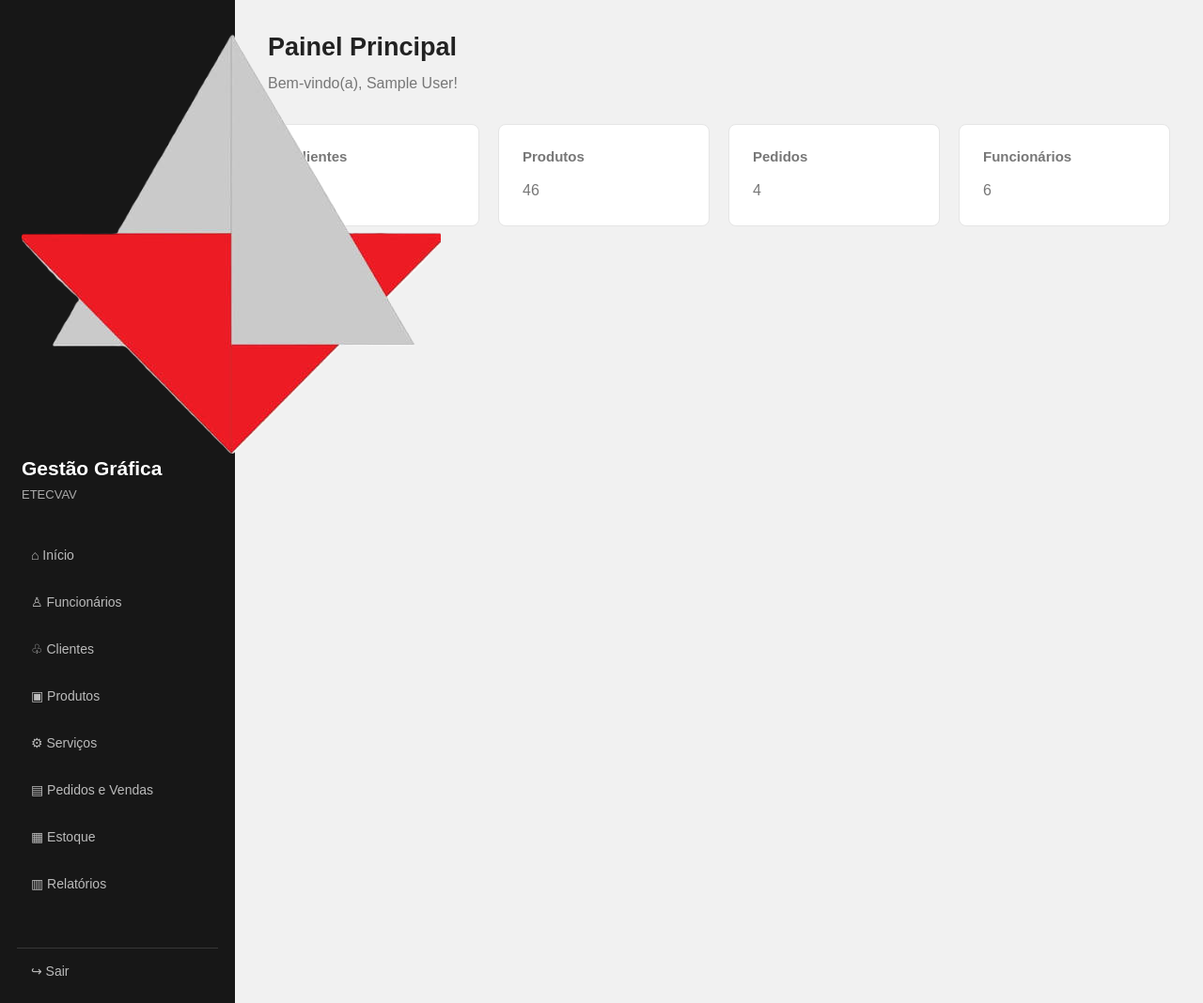
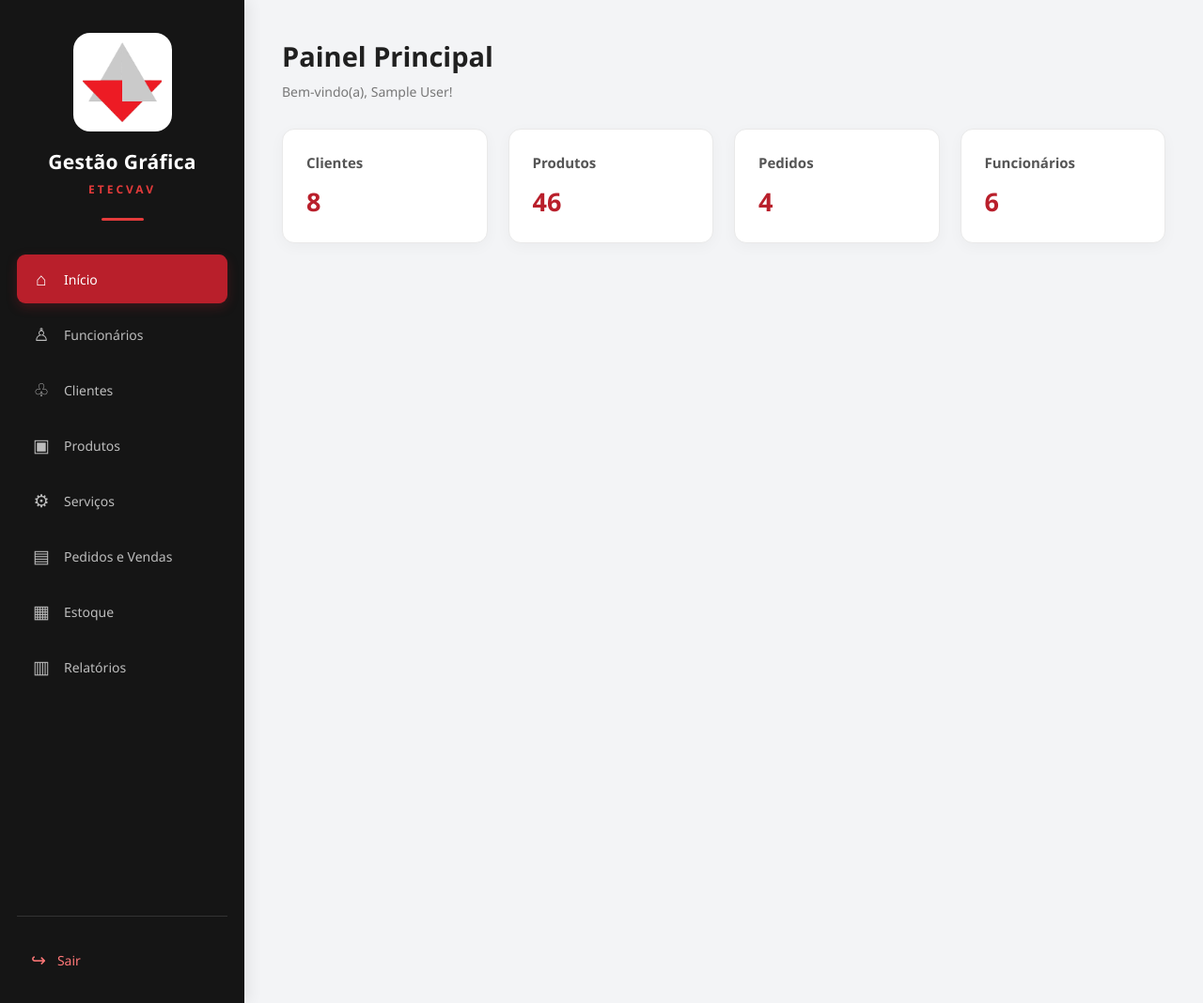
Before and after one commit to etecvav26-d202/sistema-graficavav, a PHP site: page /admin/dashboard.php in a window 1280 px wide. Shown: the whole page at 94% size. Run offline with PHP 8.4, Linux system fonts and the light colour scheme; the visitor is signed in with stand-in values (Sample User, id 1); data comes from the database, SQL or seed files in the repository.

Commit message:
alterando o css

```diff
--- a/assets/style.css
+++ b/assets/style.css
@@ -1,14 +1,22 @@
-
 * {
     margin: 0;
     padding: 0;
     box-sizing: border-box;
-    font-family: Arial, Helvetica, sans-serif;
 }
 
 body {
-    background: #f1f1f1;
-    color: #222;
+    font-family: 'Segoe UI', Arial, sans-serif;
+    background: #f3f4f6;
+    color: #252525;
+}
+
+a {
+    text-decoration: none;
+    color: inherit;
+}
+
+button, input, select, textarea {
+    font-family: inherit;
 }
 
 .container {
@@ -16,198 +24,375 @@ body {
     min-height: 100vh;
 }
 
-/* MENU LATERAL */
-
 .sidebar {
-    width: 250px;
-    background: #171717;
+    width: 260px;
+    min-height: 100vh;
+    background: #151515;
     color: #fff;
     display: flex;
     flex-direction: column;
-    padding: 25px 18px;
+    padding: 30px 18px 20px;
     position: fixed;
-    height: 100vh;
+    top: 0;
+    left: 0;
+    bottom: 0;
+    z-index: 100;
+    box-shadow: 4px 0 15px rgba(0,0,0,0.08);
 }
 
 .logo {
-    padding: 10px 5px 35px;
+    text-align: center;
+    padding: 5px 10px 28px;
+}
+
+.logo-imagem {
+    width: 105px;
+    height: 105px;
+    background: #fff;
+    border-radius: 18px;
+    margin: 0 auto 18px;
+    display: flex;
+    align-items: center;
+    justify-content: center;
+    overflow: hidden;
+    padding: 10px;
+}
+
+.logo-imagem img {
+    width: 100%;
+    height: 100%;
+    object-fit: contain;
 }
 
 .logo h2 {
     font-size: 21px;
-    margin-bottom: 6px;
+    font-weight: 700;
+    letter-spacing: 0.3px;
 }
 
 .logo span {
-    font-size: 13px;
-    color: #aaa;
+    display: block;
+    color: #e43b3b;
+    font-size: 12px;
+    font-weight: 700;
+    letter-spacing: 3px;
+    margin-top: 7px;
 }
 
-.sidebar nav {
+.logo-linha {
+    width: 45px;
+    height: 3px;
+    background: #e43b3b;
+    margin: 22px auto 0;
+    border-radius: 5px;
+}
+
+.menu {
     display: flex;
     flex-direction: column;
-    gap: 8px;
+    gap: 7px;
+    margin-top: 8px;
 }
 
-.sidebar nav a,
-.sidebar-footer a {
-    color: #bbb;
-    text-decoration: none;
+.menu a {
+    display: flex;
+    align-items: center;
+    gap: 13px;
     padding: 13px 15px;
-    border-radius: 6px;
+    color: #bdbdbd;
     font-size: 14px;
-    transition: 0.3s;
+    font-weight: 500;
+    border-radius: 9px;
+    transition: 0.25s;
 }
 
-.sidebar nav a:hover,
-.sidebar-footer a:hover {
-    background: #B91C2C;
+.menu a span {
+    width: 22px;
+    text-align: center;
+    font-size: 19px;
+}
+
+.menu a:hover {
+    background: #292929;
     color: #fff;
+    transform: translateX(3px);
+}
+
+.menu a.active {
+    background: #b91f2b;
+    color: #fff;
+    box-shadow: 0 4px 12px rgba(185,31,43,0.25);
 }
 
 .sidebar-footer {
     margin-top: auto;
-    border-top: 1px solid #383838;
-    padding-top: 15px;
+    padding-top: 20px;
+    border-top: 1px solid #333;
 }
 
-/* CONTEÚDO */
+.sidebar-footer a {
+    display: flex;
+    align-items: center;
+    gap: 12px;
+    padding: 13px 15px;
+    color: #ff7777;
+    font-size: 14px;
+    border-radius: 9px;
+    transition: 0.25s;
+}
+
+.sidebar-footer a:hover {
+    background: #292929;
+    color: #fff;
+}
+
+.sidebar-footer span {
+    font-size: 19px;
+}
 
 .content {
-    margin-left: 250px;
-    padding: 35px;
-    width: calc(100% - 250px);
-    min-height: 100vh;
+    flex: 1;
+    margin-left: 260px;
+    padding: 40px;
+    min-width: 0;
 }
 
 .content h1 {
-    font-size: 27px;
-    color: #222;
-    margin-bottom: 10px;
+    font-size: 29px;
+    color: #202020;
+    margin-bottom: 9px;
+    font-weight: 700;
 }
 
-.content p {
+.content > p {
     color: #777;
-    line-height: 1.6;
+    font-size: 14px;
+    margin-bottom: 30px;
 }
 
-/* CARTÕES */
+.content h2 {
+    font-size: 19px;
+    margin: 28px 0 17px;
+    color: #292929;
+}
 
 .cards {
     display: grid;
-    grid-template-columns: repeat(auto-fit, minmax(200px, 1fr));
-    gap: 20px;
-    margin-top: 30px;
+    grid-template-columns: repeat(auto-fit, minmax(210px, 1fr));
+    gap: 22px;
+    margin: 25px 0;
 }
 
 .card {
     background: #fff;
     padding: 25px;
-    border-radius: 8px;
-    border: 1px solid #e5e5e5;
+    border-radius: 13px;
+    border: 1px solid #e9e9e9;
+    box-shadow: 0 4px 15px rgba(0,0,0,0.035);
+    margin-bottom: 25px;
+    transition: 0.25s;
 }
 
-.card h3 {
-    font-size: 15px;
-    color: #777;
-    margin-bottom: 15px;
+.cards .card:hover {
+    transform: translateY(-4px);
+    box-shadow: 0 9px 22px rgba(0,0,0,0.07);
 }
 
-.card span {
-    font-size: 27px;
-    font-weight: bold;
-    color: #222;
+.card h2,
+.card h3 {
+    color: #555;
+    font-size: 15px;
+    margin: 0 0 13px;
 }
 
-/* TABELAS */
+.card p {
+    font-size: 27px;
+    font-weight: 700;
+    color: #b91f2b;
+}
+
+form {
+    margin-bottom: 25px;
+}
+
+label {
+    display: block;
+    font-size: 13px;
+    font-weight: 600;
+    color: #444;
+    margin: 15px 0 7px;
+}
+
+input,
+select,
+textarea {
+    width: 100%;
+    padding: 12px 14px;
+    border: 1px solid #dedede;
+    border-radius: 8px;
+    background: #fff;
+    font-size: 14px;
+    color: #333;
+    outline: none;
+    transition: 0.2s;
+    margin-bottom: 8px;
+}
+
+input:focus,
+select:focus,
+textarea:focus {
+    border-color: #c52b35;
+    box-shadow: 0 0 0 3px rgba(197,43,53,0.09);
+}
+
+input::placeholder,
+textarea::placeholder {
+    color: #aaa;
+}
+
+button {
+    background: #bd2632;
+    color: #fff;
+    border: none;
+    padding: 12px 20px;
+    border-radius: 8px;
+    font-size: 14px;
+    font-weight: 600;
+    cursor: pointer;
+    transition: 0.25s;
+}
+
+button:hover {
+    background: #971c26;
+    transform: translateY(-1px);
+}
+
+button:active {
+    transform: scale(0.98);
+}
+
+.table-container {
+    width: 100%;
+    overflow-x: auto;
+    background: #fff;
+    border-radius: 12px;
+    box-shadow: 0 4px 15px rgba(0,0,0,0.035);
+    margin: 18px 0 30px;
+}
 
 table {
     width: 100%;
     border-collapse: collapse;
     background: #fff;
-    margin-top: 20px;
+    font-size: 13px;
 }
 
-th, td {
-    padding: 15px;
-    text-align: left;
-    border-bottom: 1px solid #eee;
+thead {
+    background: #202020;
+    color: #fff;
 }
 
 th {
-    background: #e9e9e9;
-    color: #333;
+    padding: 16px;
+    text-align: left;
+    font-weight: 600;
+    white-space: nowrap;
+}
+
+td {
+    padding: 15px 16px;
+    border-bottom: 1px solid #eee;
+    color: #555;
+}
+
+tbody tr:nth-child(even) {
+    background: #fafafa;
+}
+
+tbody tr:hover {
+    background: #fff0f0;
+}
+
+tbody tr:last-child td {
+    border-bottom: none;
+}
+
+td a {
+    color: #bd2632;
+    font-weight: 600;
+    margin-right: 10px;
+}
+
+td a:hover {
+    text-decoration: underline;
+}
+
+.content a:not(td a) {
+    transition: 0.2s;
+}
+
+.alerta {
+    background: #fff0f0;
+    border-left: 4px solid #bd2632;
+    color: #9c202b;
+    padding: 14px 18px;
+    border-radius: 7px;
+    margin-bottom: 20px;
     font-size: 14px;
 }
 
-/* BOTÕES */
-
-button, .btn {
-    background: #B91C2C;
-    color: #fff;
-    border: none;
-    padding: 11px 18px;
-    border-radius: 5px;
-    cursor: pointer;
-    text-decoration: none;
-    font-size: 14px;
-    transition: 0.3s;
-}
-
-button:hover, .btn:hover {
-    background: #921522;
-}
-
-/* FORMULÁRIOS */
-
-input, select, textarea {
-    width: 100%;
-    padding: 12px;
-    border: 1px solid #ccc;
-    border-radius: 5px;
-    outline: none;
-    font-size: 14px;
-}
-
-input:focus, select:focus, textarea:focus {
-    border-color: #B91C2C;
-}
-
-label {
-    display: block;
-    margin-bottom: 8px;
-    font-size: 14px;
-    font-weight: bold;
-    color: #333;
-}
-
-/* RESPONSIVIDADE */
-
-@media (max-width: 768px) {
+@media (max-width: 900px) {
     .sidebar {
-        width: 200px;
+        width: 220px;
     }
 
     .content {
-        margin-left: 200px;
-        width: calc(100% - 200px);
-        padding: 20px;
+        margin-left: 220px;
+        padding: 28px;
     }
 }
 
-@media (max-width: 550px) {
+@media (max-width: 650px) {
     .container {
-        flex-direction: column;
+        display: block;
     }
 
     .sidebar {
+        position: relative;
         width: 100%;
-        height: auto;
-        position: relative;
+        min-height: auto;
+        padding: 20px;
+    }
+
+    .logo-imagem {
+        width: 80px;
+        height: 80px;
+    }
+
+    .menu {
+        display: grid;
+        grid-template-columns: repeat(2, minmax(0, 1fr));
+    }
+
+    .menu a {
+        padding: 11px 9px;
+        font-size: 12px;
+    }
+
+    .sidebar-footer {
+        margin-top: 15px;
     }
 
     .content {
         margin-left: 0;
-        width: 100%;
+        padding: 22px 16px;
+    }
+
+    .content h1 {
+        font-size: 24px;
+    }
+
+    .cards {
+        grid-template-columns: 1fr;
     }
 }
```
